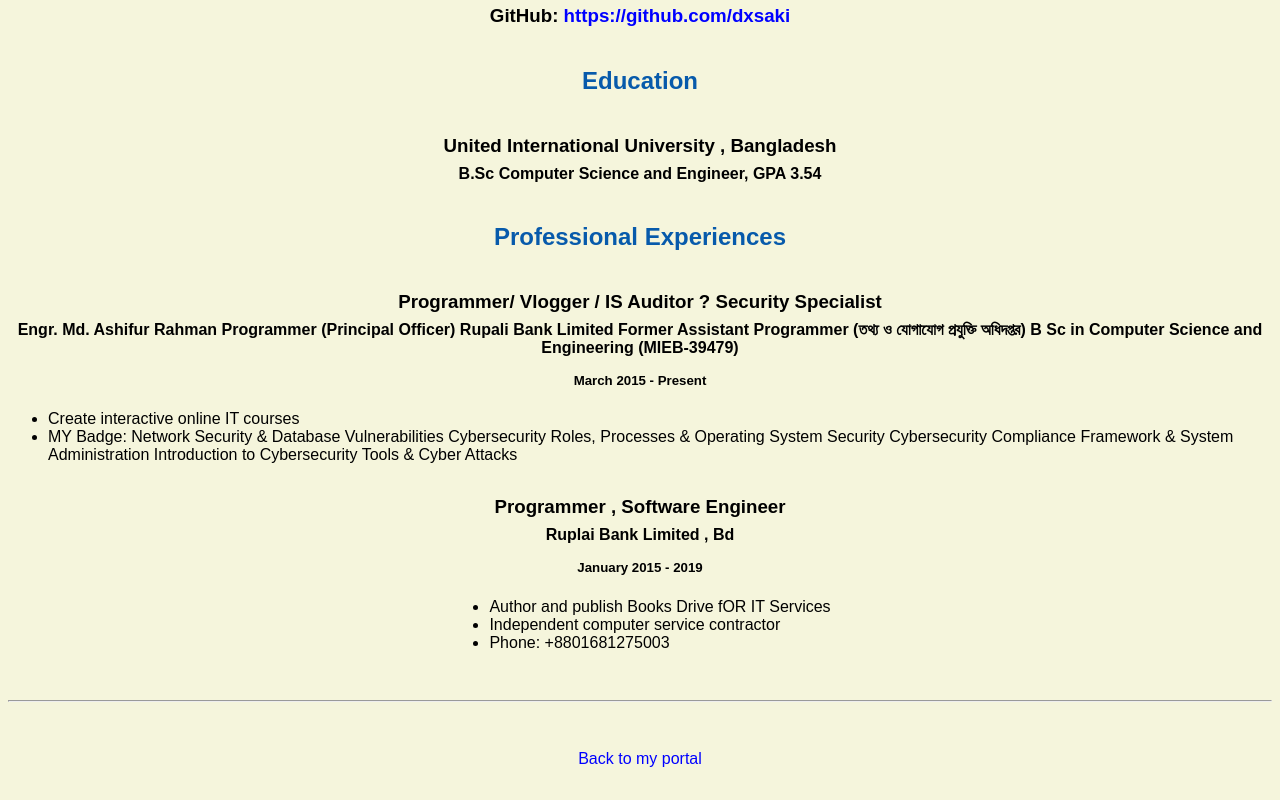
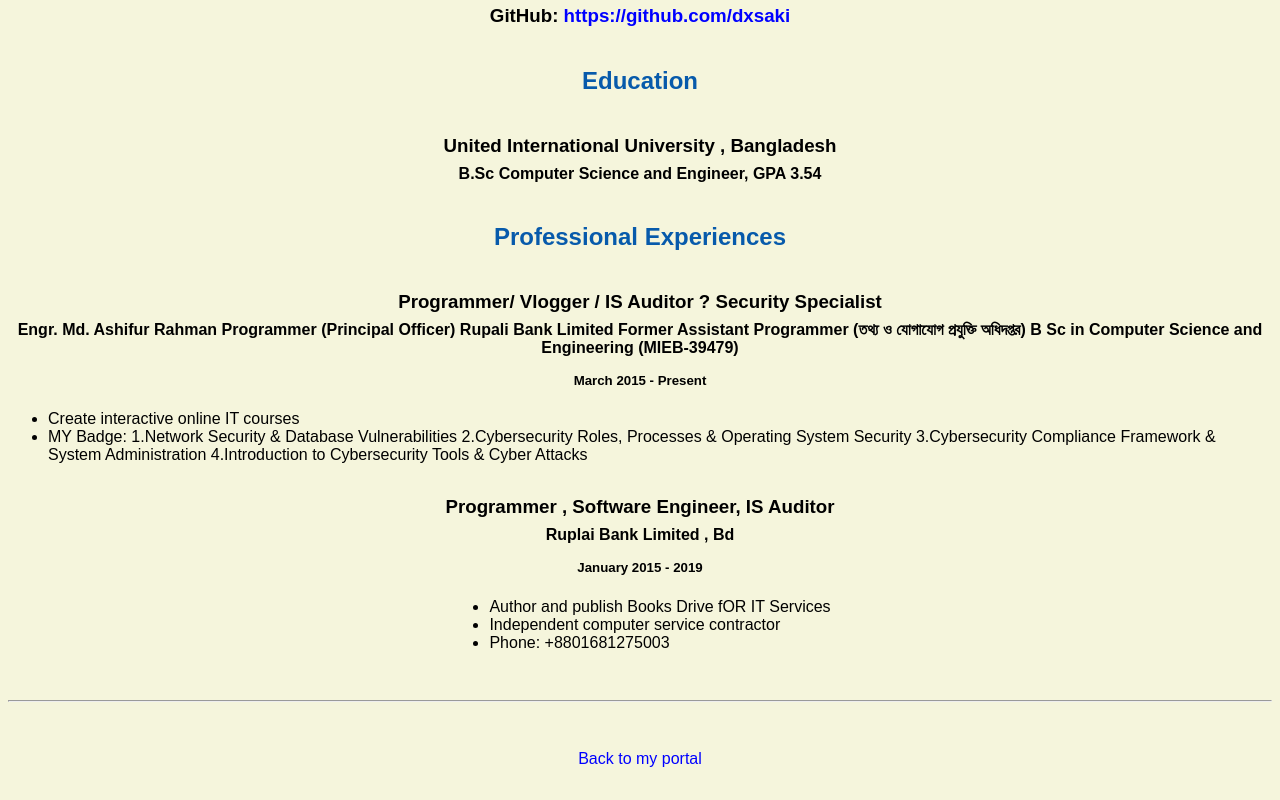
Before and after one commit to dxsaki/ashifurrahman.github.io, a plain HTML site: page resume.html in a window 1280 px wide. Shown: the part 642-1442 px from the top of the page. Drawn offline with Linux system fonts and the light colour scheme.

Commit message:
Update resume.html

```diff
--- a/resume.html
+++ b/resume.html
@@ -5,7 +5,7 @@
 <html lang="en">
 
   <header>
-    <title>Harrison Kong's Resume</title>
+    <title>Md. Ashifur Rahman's Resume</title>
     <link rel="stylesheet" href="css/master.css">
     <link rel="FaviconIcon" href="favicon.ico" type="image/x-icon">
     <link rel="shortcut icon" href="favicon.ico" type="image/x-icon">
@@ -46,13 +46,13 @@
         <li>Create interactive online IT courses</li>
         <li>MY Badge:
 
-Network Security & Database Vulnerabilities
-Cybersecurity Roles, Processes & Operating System Security
-Cybersecurity Compliance Framework & System Administration
-Introduction to Cybersecurity Tools & Cyber Attacks</li>
+1.Network Security & Database Vulnerabilities
+2.Cybersecurity Roles, Processes & Operating System Security
+3.Cybersecurity Compliance Framework & System Administration
+4.Introduction to Cybersecurity Tools & Cyber Attacks</li>
       </ul>
 
-    <h3>Programmer , Software Engineer</h3>
+    <h3>Programmer , Software Engineer, IS Auditor</h3>
     <h4>Ruplai Bank Limited , Bd </h4>
     <h5>January 2015 - 2019</h5>
       <ul>
```
